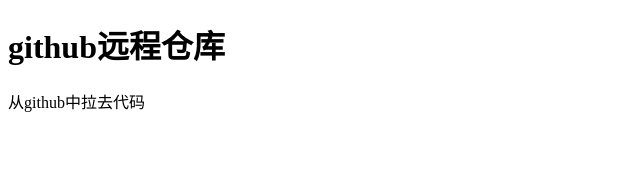
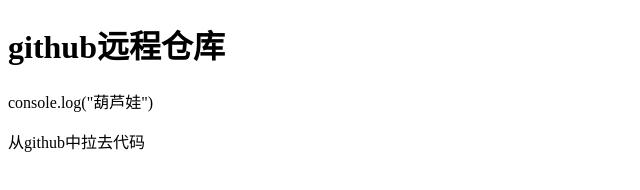
Before and after one commit to cuikai0805/github--, a plain HTML site: page index.html in a window 1280 px wide. Shown: the whole page, without its empty margins (0-640 px from the left). Drawn offline with Linux system fonts and the light colour scheme.

Commit message:
修改了github文件

```diff
--- a/index.html
+++ b/index.html
@@ -9,7 +9,7 @@
 <body>
 
     <h1>github远程仓库</h1>
-
+	console.log("葫芦娃")
     <p>从github中拉去代码</p>
 </body>
 </html>
```
